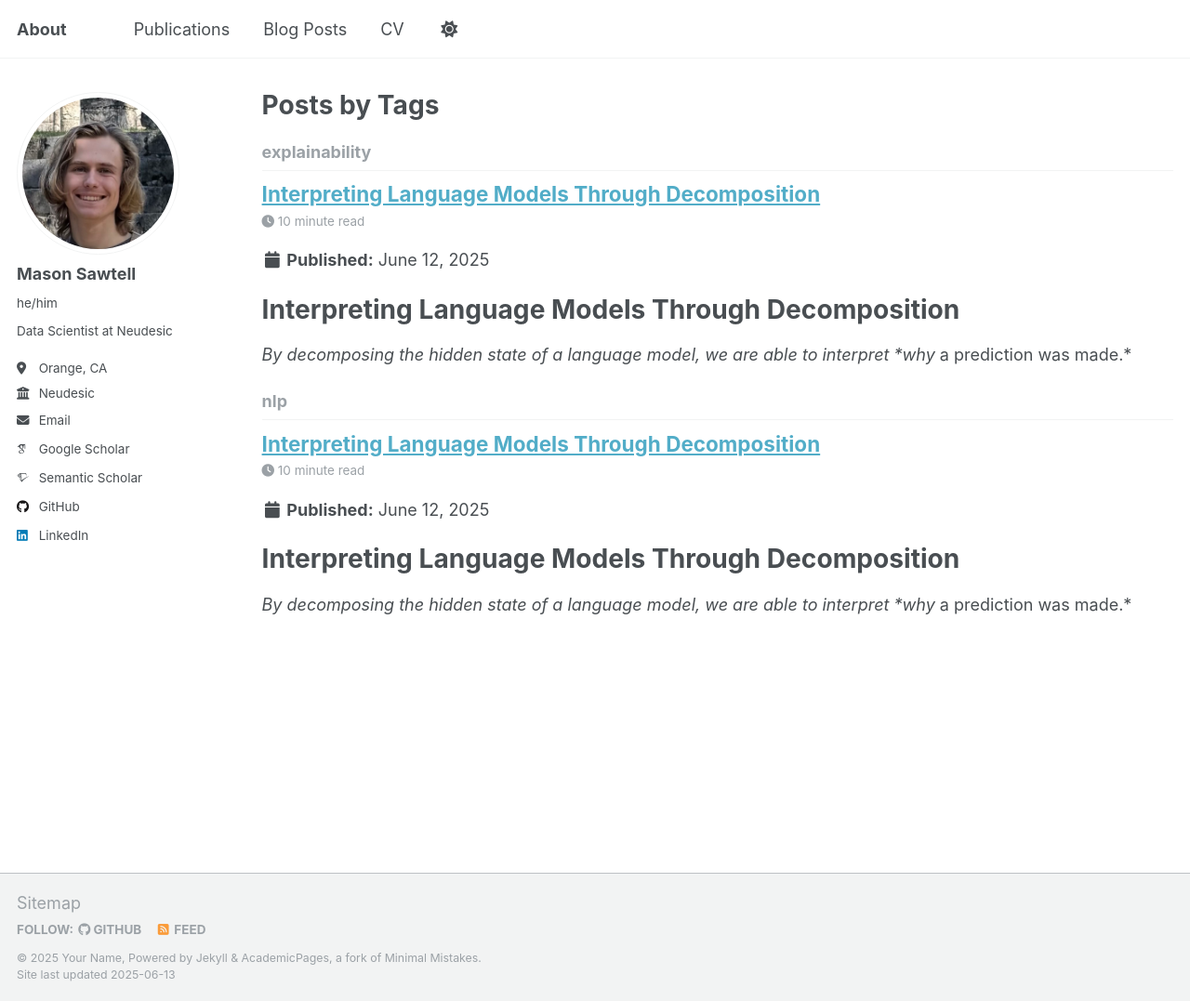
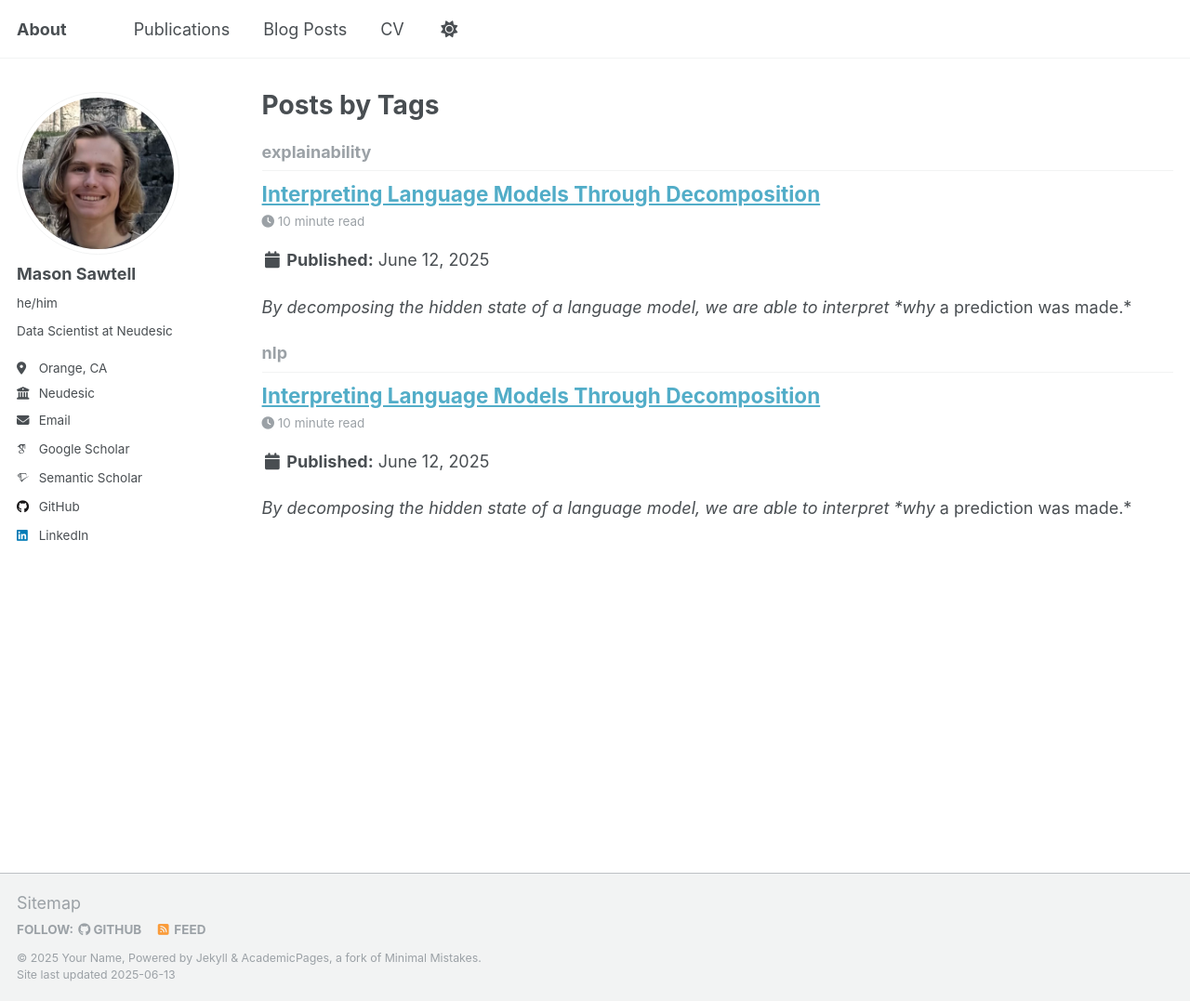
Before and after one commit to msawt/msawt.github.io, a Jekyll site: the page built from _pages/tag-archive.html, in a window 1280 px wide and 1077 px high. Shown: the whole window at 93% size. Built offline with Jekyll 4.4.1, drawn with Linux system fonts in a browser that asks for light colours; some web fonts are replaced.

Commit message:
Fix title

```diff
--- a/_posts/2025-06-12-explainability.md
+++ b/_posts/2025-06-12-explainability.md
@@ -9,7 +9,6 @@
   - nlp
   - explainability
 ---
-# Interpreting Language Models Through Decomposition
 *By decomposing the hidden state of a language model, we are able to interpret *why* a prediction was made.*
 
 ## Machine Learning Interpretability
```
